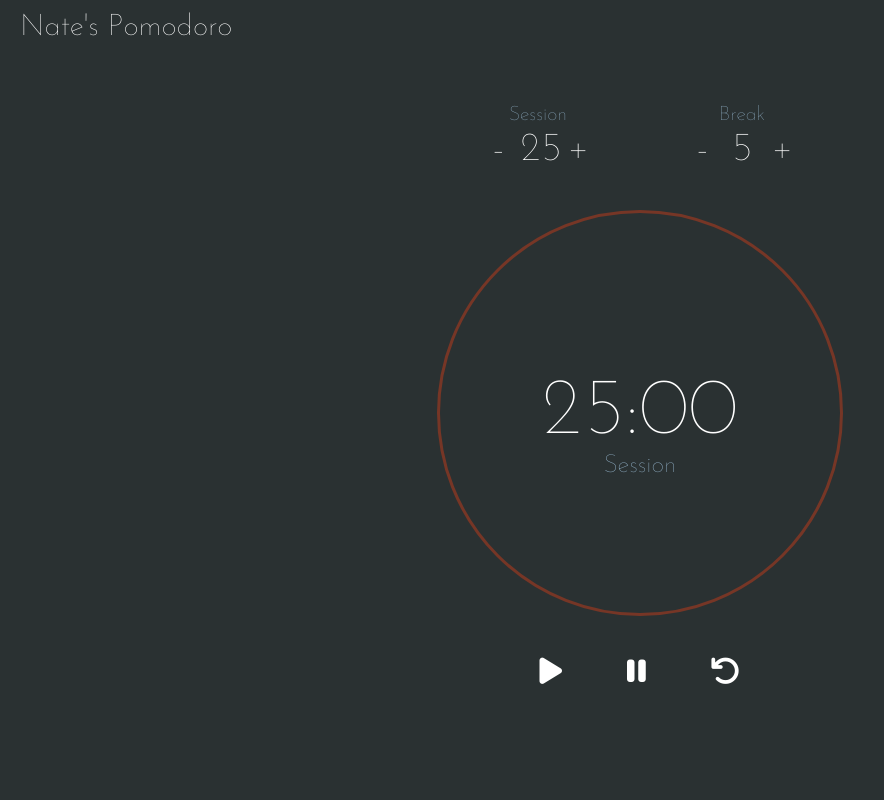
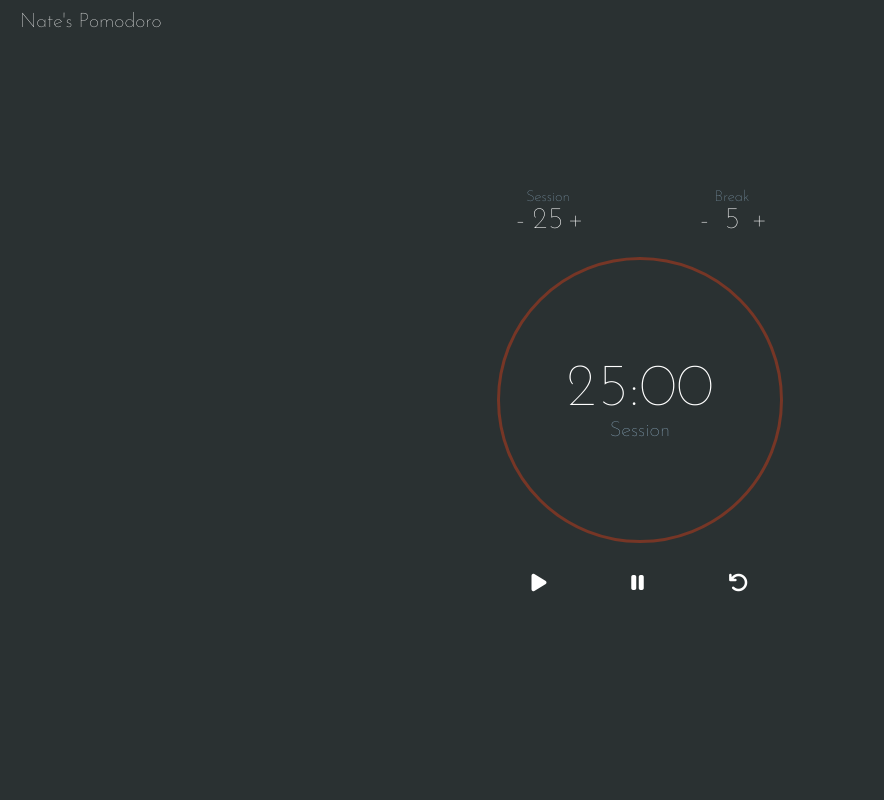
Before and after one commit to killynathan/Pomodoro, a plain HTML site: page index.html in a window 1280 px wide. Shown: the whole page, without its empty margins (0-884 px from the left). Drawn offline with Linux system fonts and the light colour scheme.

Commit message:
finishing touches

```diff
--- a/stylesheet.css
+++ b/stylesheet.css
@@ -13,13 +13,13 @@ body {
 	bottom: 0;
 	margin: auto;
 	display: block;
-	height: 590px;
+	height: 420px;
 	width: 470px;
 	/*border: solid 2px black;*/
 }
 
 #title {
-	font-size: 30px;
+	font-size: 20px;
 	margin-bottom: 20px;
 	color: white;
 	margin: 12px;
@@ -27,33 +27,32 @@ body {
 }
 
 #time {
-	font-size: 80px;
+	font-size: 60px;
 	margin-bottom: 0px;
 	vertical-align: middle;
 
 }
 
 #type {
-	font-size: 25px;
+	font-size: 130%; 25px;
 	margin-top: 0px;
 	color: #90AFC5;
 }
 
 .timeSetTitle {
-	font-size: 20px;
+	font-size: 15px;
 	margin-top: 0px;
-	margin-bottom: 5px;
+	margin-bottom: 0px;
 	color: #90AFC5;
-;
 }
 
 .timeSet {
 	display: inline-block;
-	margin-right: 50px;
-	margin-left: 50px;
+	margin-right: 52px;
+	margin-left: 52px;
 	margin-bottom: 10px;
 
-	font-size: 40px;
+	font-size: 30px;
 }
 
 .timeControls {
@@ -89,12 +88,12 @@ body {
 }
 
 #pomodoroWrap {
-	margin-top: 30px;
+	margin-top: 10px;
 }
 
 #pomodoro {
-	height: 400px;
-	width: 400px;
+	height: 280px;
+	width: 280px;
 	border-radius: 50%;
 	border: solid #763626;
 	margin: auto;
@@ -103,13 +102,13 @@ body {
 
 #display {
 	position: relative;
-	top: 160px;
+	top: 100px;
 }
 
 #pomodoroFiller {
 	position: absolute;
-	height: 390px;
-	width: 390px;
+	height: 270px;
+	width: 270px;
 	border-radius: 50%;
 	margin: auto;
 	top: 0;
@@ -121,10 +120,10 @@ body {
 
 #filler {
 	position: absolute;
-	height: 390px;
-	width: 390px;
+	height: 270px;
+	width: 270px;
 	background-color: #336B87; #763626;
-	top: 390px;
+	top: 280px;
 }
 
 .startAnimation {
@@ -133,14 +132,14 @@ body {
 }
 
 @keyframes filler {
-	from {top: 390px;}
+	from {top: 270px;}
 	to {top: 0px;}
 }
 
 #buttons i {
-	font-size: 30px;
-	margin-left: 30px;
-	margin-right: 30px;
+	font-size: 20px;
+	margin-left: 40px;
+	margin-right: 40px;
 	cursor: pointer;
 }
 
@@ -150,7 +149,7 @@ body {
 
 #buttons {
 	position: relative;
-	margin-top: 40px;
+	margin-top: 30px;
 }
 
 .buttonColor {
```
Also changed, not shown: index.html (+2 -2 lines).
